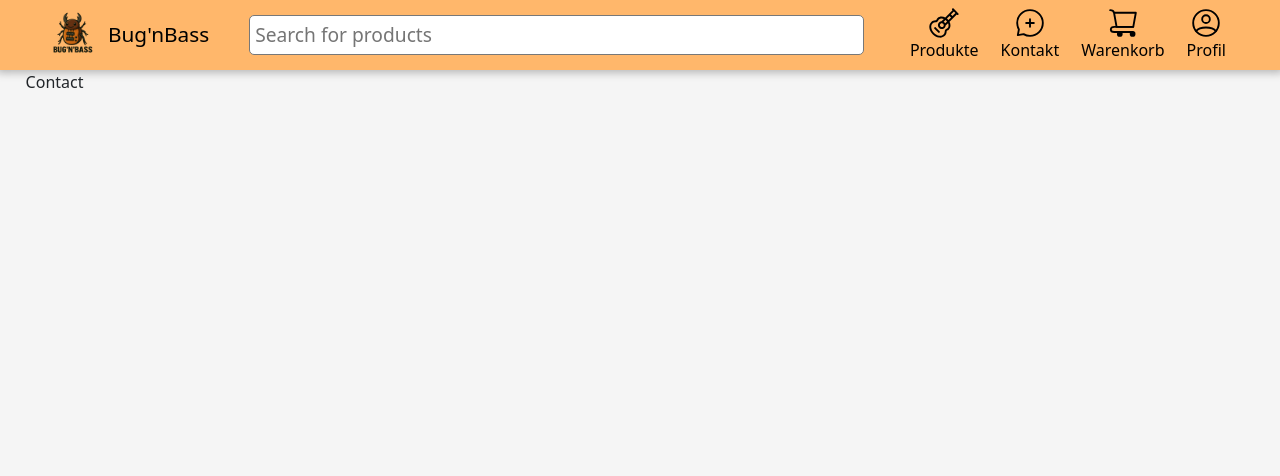
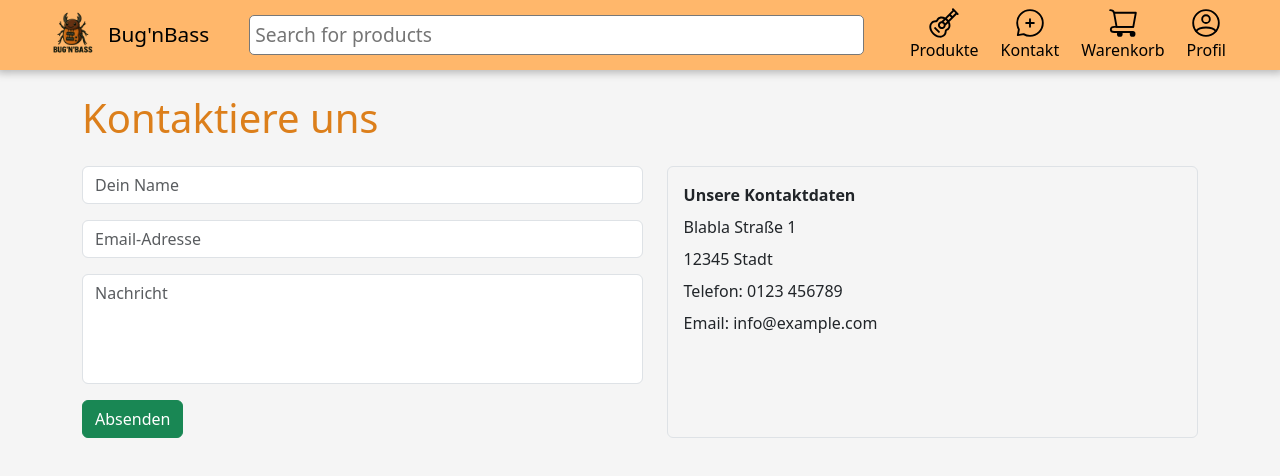
Before and after one commit to RolandExSauce/Bugn-Base, a React (Vite) app in the folder frontend/: page /contact in a window 1280 px wide. Shown: the top 476 px of the page. Built offline with nearby package versions, Linux system fonts and the light colour scheme.

Commit message:
feat: contact page created

```diff
--- a/frontend/src/components/order/Order.tsx
+++ b/frontend/src/components/order/Order.tsx
@@ -52,10 +52,25 @@ export function Order() {
       </div>
 
       {showDetails && (
-        <div className="mt-3 border-top pt-3 d-flex flex-column gap-2">
-          <CartItem editable={false} />
-          <CartItem editable={false} />
-          <CartItem editable={false} />
+        <div className="d-flex flex-column row-gap-3 mt-3">
+          <div>
+            <button className="cart-remove-item-button bg-danger text-white px-4 py-2">
+              Retournieren
+            </button>
+          </div>
+          <div className="d-flex flex-column row-gap-2">
+            <span className="fw-bold border-bottom">Lieferadresse:</span>
+            <span>
+              Lorem street <br /> Ipsum City <br /> Doloria
+            </span>
+          </div>
+          <div className="mt-3 border-top pt-3 d-flex flex-column gap-2 ">
+            <span className="fw-bold h5 text--primary">Bestellte Artikel:</span>
+
+            <CartItem editable={false} />
+            <CartItem editable={false} />
+            <CartItem editable={false} />
+          </div>
         </div>
       )}
     </div>
--- a/frontend/src/main.css
+++ b/frontend/src/main.css
@@ -1,12 +1,21 @@
-@charset "UTF-8";
 :root {
-  --bs-primary: #4caf50; /* change primary (blue → green) */
-  --bs-secondary: #ff9800; /* change secondary (gray → orange) */
+  --bs-primary: #4caf50;
+  --bs-primary-text: rgb(220, 127, 27);
+  --bs-secondary: #ff9800;
+}
+
+.text--primary {
+  color: rgb(220, 127, 27);
 }
 
 :root {
-  --bs-primary: #4caf50; /* change primary (blue → green) */
-  --bs-secondary: #ff9800; /* change secondary (gray → orange) */
+  --bs-primary: #4caf50;
+  --bs-primary-text: rgb(220, 127, 27);
+  --bs-secondary: #ff9800;
+}
+
+.text--primary {
+  color: rgb(220, 127, 27);
 }
 
 .navbar {
@@ -102,8 +111,13 @@
 }
 
 :root {
-  --bs-primary: #4caf50; /* change primary (blue → green) */
-  --bs-secondary: #ff9800; /* change secondary (gray → orange) */
+  --bs-primary: #4caf50;
+  --bs-primary-text: rgb(220, 127, 27);
+  --bs-secondary: #ff9800;
+}
+
+.text--primary {
+  color: rgb(220, 127, 27);
 }
 
 *,
@@ -188,8 +202,13 @@ th {
 }
 
 :root {
-  --bs-primary: #4caf50; /* change primary (blue → green) */
-  --bs-secondary: #ff9800; /* change secondary (gray → orange) */
+  --bs-primary: #4caf50;
+  --bs-primary-text: rgb(220, 127, 27);
+  --bs-secondary: #ff9800;
+}
+
+.text--primary {
+  color: rgb(220, 127, 27);
 }
 
 .filter-sidebar {
@@ -377,8 +396,13 @@ th {
 }
 
 :root {
-  --bs-primary: #4caf50; /* change primary (blue → green) */
-  --bs-secondary: #ff9800; /* change secondary (gray → orange) */
+  --bs-primary: #4caf50;
+  --bs-primary-text: rgb(220, 127, 27);
+  --bs-secondary: #ff9800;
+}
+
+.text--primary {
+  color: rgb(220, 127, 27);
 }
 
 .carousel_slider_container div {
@@ -445,8 +469,13 @@ th {
 }
 
 :root {
-  --bs-primary: #4caf50; /* change primary (blue → green) */
-  --bs-secondary: #ff9800; /* change secondary (gray → orange) */
+  --bs-primary: #4caf50;
+  --bs-primary-text: rgb(220, 127, 27);
+  --bs-secondary: #ff9800;
+}
+
+.text--primary {
+  color: rgb(220, 127, 27);
 }
 
 .profile-save-button {
--- a/frontend/src/pages/Contact.tsx
+++ b/frontend/src/pages/Contact.tsx
@@ -1,6 +1,34 @@
 const Contact = () => {
   return (
-    <div>Contact</div>
-  )
-}
-export default Contact
+    <div className="d-flex flex-column container py-4">
+      <h1 className="mb-4 text--primary">Kontaktiere uns</h1>
+
+      <div className="d-flex flex-column flex-md-row gap-4">
+        <div className="d-flex flex-column gap-3 flex-fill">
+          <input type="text" className="form-control" placeholder="Dein Name" />
+          <input
+            type="email"
+            className="form-control"
+            placeholder="Email-Adresse"
+          />
+          <textarea
+            className="form-control"
+            rows={4}
+            placeholder="Nachricht"
+            style={{ resize: "none", overflowY: "scroll" }}
+          ></textarea>
+          <button className="btn btn-success align-self-start">Absenden</button>
+        </div>
+
+        <div className="d-flex flex-column gap-2 flex-fill border rounded p-3">
+          <div className="fw-bold">Unsere Kontaktdaten</div>
+          <div>Blabla Straße 1</div>
+          <div>12345 Stadt</div>
+          <div>Telefon: 0123 456789</div>
+          <div>Email: info@example.com</div>
+        </div>
+      </div>
+    </div>
+  );
+};
+export default Contact;
--- a/frontend/src/styles/_variables.scss
+++ b/frontend/src/styles/_variables.scss
@@ -5,6 +5,11 @@ $secondary-accent: rgb(255, 168, 76);
 $primary-dark: rgb(220, 127, 27);
 
 :root {
-  --bs-primary: #4caf50; /* change primary (blue → green) */
-  --bs-secondary: #ff9800; /* change secondary (gray → orange) */
+  --bs-primary: #4caf50;
+  --bs-primary-text: #{$primary-dark};
+  --bs-secondary: #ff9800;
 }
+
+.text--primary {
+  color: $primary-dark;
+}
```
